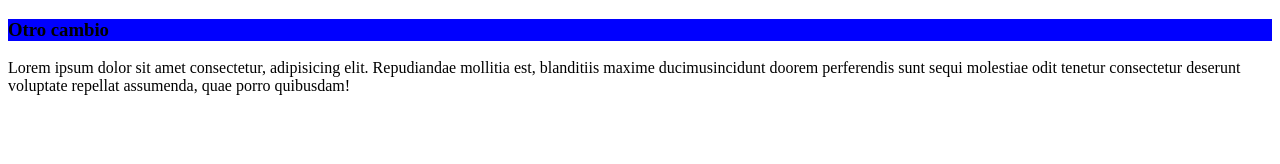
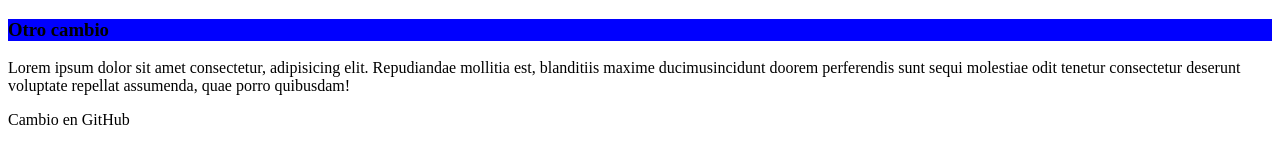
Before and after one commit to clcdavi/Codo_a_codo, a plain HTML site: page Clase 14/index.html in a window 1280 px wide. Drawn offline with Linux system fonts and the light colour scheme.

Commit message:
Update index.html
Cambio en github

```diff
--- a/Clase 14/index.html
+++ b/Clase 14/index.html
@@ -14,6 +14,7 @@
     <p>Lorem ipsum dolor sit amet consectetur, adipisicing elit. Repudiandae mollitia est, blanditiis maxime
         ducimusincidunt doorem perferendis sunt sequi molestiae odit tenetur consectetur deserunt voluptate repellat
         assumenda, quae porro quibusdam!</p>
+    <p>Cambio en GitHub</p>
 </body>
 
 </html>
```
